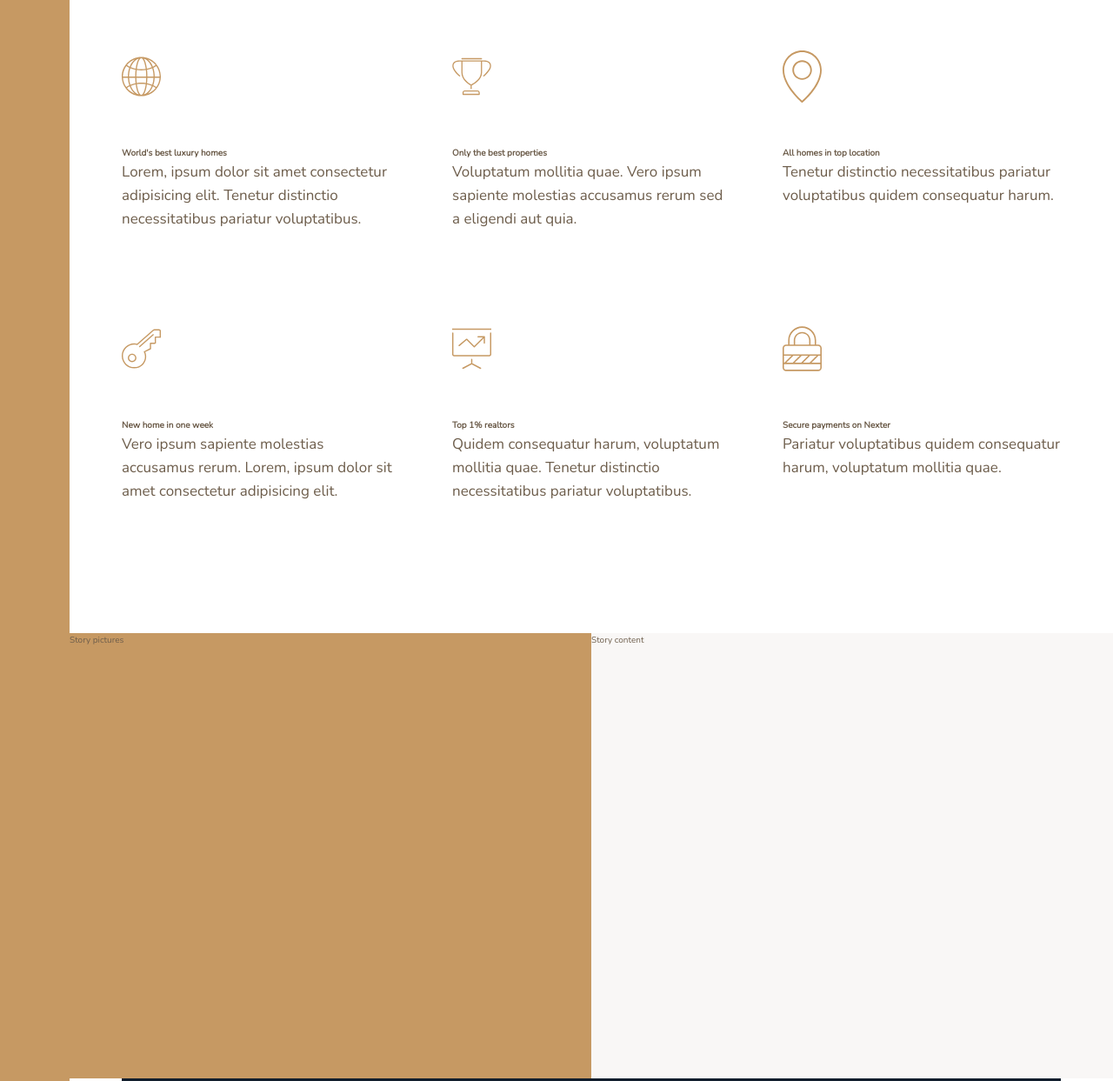
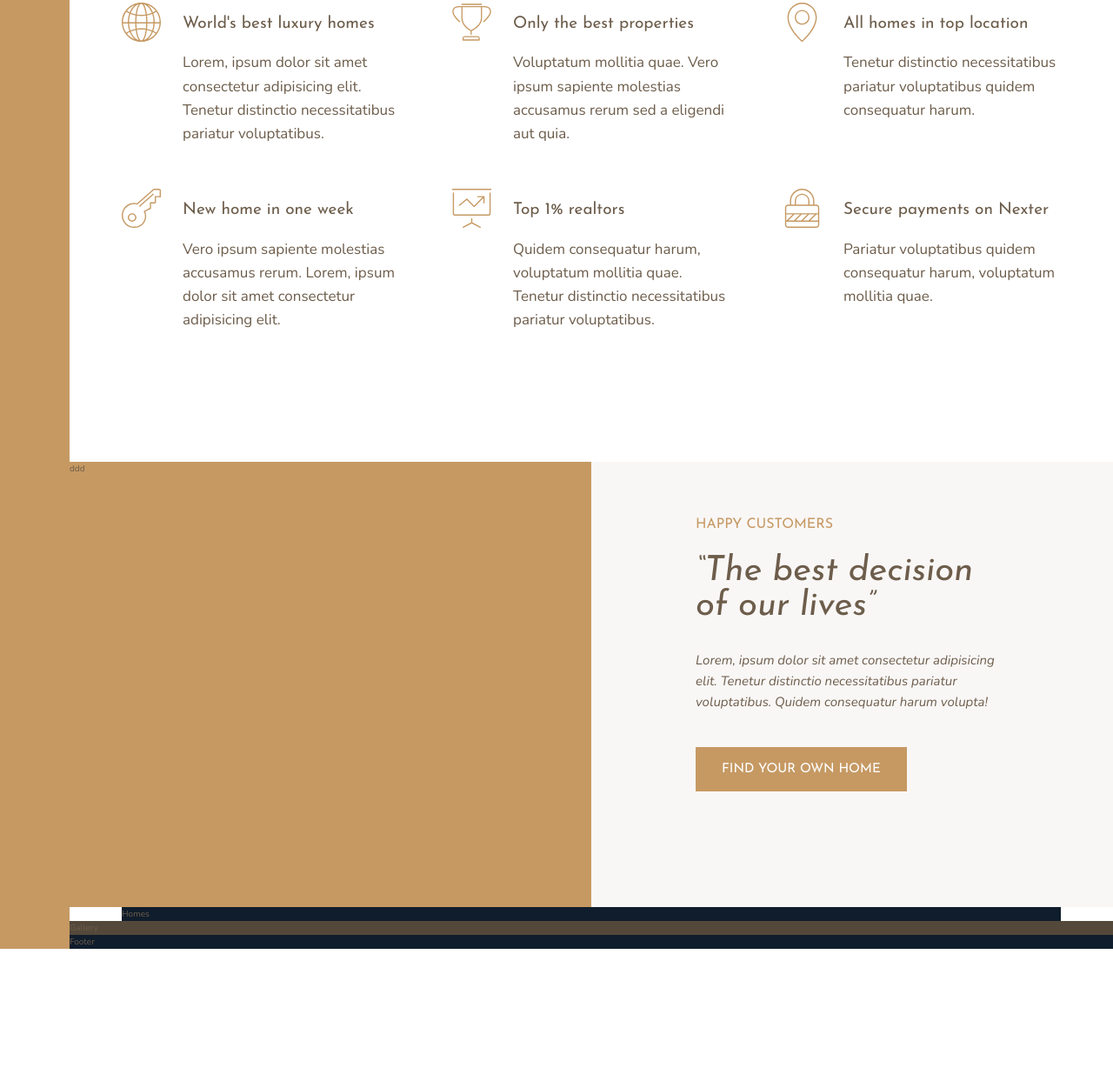
Before and after one commit to YudhaYuki/CSS-Grid-2, a website: page index.html in a window 1280 px wide. Shown: the part 777-2020 px from the top of the page at 87% size. After the commit the page ends 1868 px from the top, so only its background shows below. Drawn offline with nearby package versions, Linux system fonts and the light colour scheme.

Commit message:
Story section PART I

```diff
--- a/index.html
+++ b/index.html
@@ -30,7 +30,7 @@
                 <svg class="feature__icon">
                     <use xlink:href="img/sprite.svg#icon-global"></use>
                 </svg>
-                <h4 class="heading-4">
+                <h4 class="heading-4 heading-4--dark">
                     World's best luxury homes
                 </h4>
                 <p class="feature__text">
@@ -41,7 +41,7 @@
                 <svg class="feature__icon">
                     <use xlink:href="img/sprite.svg#icon-trophy"></use>
                 </svg>
-                <h4 class="heading-4">
+                <h4 class="heading-4 heading-4--dark">
                     Only the best properties
                 </h4>
                 <p class="feature__text">
@@ -52,7 +52,7 @@
                 <svg class="feature__icon">
                     <use xlink:href="img/sprite.svg#icon-map-pin"></use>
                 </svg>
-                <h4 class="heading-4">
+                <h4 class="heading-4 heading-4--dark">
                     All homes in top location
                 </h4>
                 <p class="feature__text">
@@ -63,7 +63,7 @@
                 <svg class="feature__icon">
                     <use xlink:href="img/sprite.svg#icon-key"></use>
                 </svg>
-                <h4 class="heading-4">
+                <h4 class="heading-4 heading-4--dark">
                     New home in one week
                 </h4>
                 <p class="feature__text">
@@ -74,7 +74,7 @@
                 <svg class="feature__icon">
                     <use xlink:href="img/sprite.svg#icon-presentation"></use>
                 </svg>
-                <h4 class="heading-4">
+                <h4 class="heading-4 heading-4--dark">
                     Top 1% realtors
                 </h4>
                 <p class="feature__text">
@@ -85,7 +85,7 @@
                 <svg class="feature__icon">
                     <use xlink:href="img/sprite.svg#icon-lock"></use>
                 </svg>
-                <h4 class="heading-4">
+                <h4 class="heading-4 heading-4--dark">
                     Secure payments on Nexter
                 </h4>
                 <p class="feature__text">
@@ -95,11 +95,16 @@
         </section>
 
         <div class="story__pictures">
-            Story pictures
+            ddd
         </div>
 
         <div class="story__content">
-            Story content
+            <h3 class="heading-3 mb-sm">Happy Customers</h3>
+            <h2 class="heading-2 heading-2--dark mb-md">&ldquo;The best decision of our lives&rdquo;</h2>
+            <p class="story__text">
+                Lorem, ipsum dolor sit amet consectetur adipisicing elit. Tenetur distinctio necessitatibus pariatur voluptatibus. Quidem consequatur harum volupta!
+            </p>
+            <button class="btn">Find your own home</button>
         </div>
 
         <section class="homes">
--- a/sass/_base.scss
+++ b/sass/_base.scss
@@ -39,6 +39,4 @@ body {
     display: grid;
     grid-template-rows: 80vh min-content 40vw repeat(3, min-content);
     grid-template-columns: [sidebar-start] 8rem [sidebar-end full-start] minmax(6rem, 1fr) [center-start ] repeat(8, [col-start] minmax(min-content, 14rem) [col-end]) [center-end] minmax(6rem, 1fr) [full-end];
-
-
 }
--- a/sass/_features.scss
+++ b/sass/_features.scss
@@ -4,15 +4,28 @@
     margin: 15rem 0;
 
     display: grid;
-    grid-template-columns: repeat(3, 1fr);
+    // grid-template-columns: repeat(3, 1fr);
+    grid-template-columns: repeat(auto-fit, minmax(25rem, 1fr));
     grid-gap: 6rem;
+    align-items: start;
 }
 
 .feature {
+    display: grid;
+    grid-template-columns: min-content 1fr;
+    grid-row-gap: 1.5rem;
+    grid-column-gap: 2.5rem;
+
      &__icon {
         fill: $color-primary;
         width: 4.5rem;
+        height: 4.5rem;
+
+        grid-row: 1 / span 2;
+
+        transform: translateY(-1rem);
      }
+
      &__text {
          font-size: 1.7rem;
      }
--- a/sass/_story.scss
+++ b/sass/_story.scss
@@ -8,5 +8,13 @@
     &__content {
         background-color: $color-grey-light-1;
         grid-column: col-start 5 / full-end;
+
+        padding: 6rem 12rem;
+    }
+
+    &__text {
+        font-size: 1.5rem;
+        font-style: italic;
+        margin-bottom: 4rem;
     }
 }
--- a/sass/_typography.scss
+++ b/sass/_typography.scss
@@ -1,15 +1,76 @@
+%heading {
+    font-family: $font-display;
+    font-weight: 400;
+}
+
 .heading-1 {
-
+    @extend %heading;
 }
 
 .heading-2 {
+    @extend %heading;
+    font-size: 4rem;
+    font-style: italic;
+    line-height: 1;
 
+    &__light {
+        color: $color-grey-light-1;
+    }
+
+    &__dark {
+        color: $color-grey-dark-1;
+    }
 }
 
 .heading-3 {
-
+    @extend %heading;
+    font-size: 1.6rem;
+    color: $color-primary;
+    text-transform: uppercase;
 }
 
 .heading-4 {
+    @extend %heading;
+    font-size: 1.9rem;
 
+    &__light {
+        color: $color-grey-light-1;
+    }
+
+    &__dark {
+        color: $color-grey-dark-1;
+    }
 }
+
+.btn {
+    background-color: $color-primary;
+    color: #fff;
+    border: none;
+    border-radius: 0;
+    font-family: $font-display;
+    font-size: 1.5rem;
+    text-transform: uppercase;
+    padding: 1.8rem 3rem;
+    cursor: pointer;
+    transition: all .2s;
+
+    &:hover {
+        background-color: $color-primary-dark;
+    }
+}
+
+.mb-sm {
+    margin-bottom: 2rem;
+}
+
+.mb-md {
+    margin-bottom: 3rem;
+}
+
+.mb-lg {
+    margin-bottom: 4rem;
+}
+
+.mb-hg {
+    margin-bottom: 8rem;
+}
```
Also changed, not shown: css/style.css.
